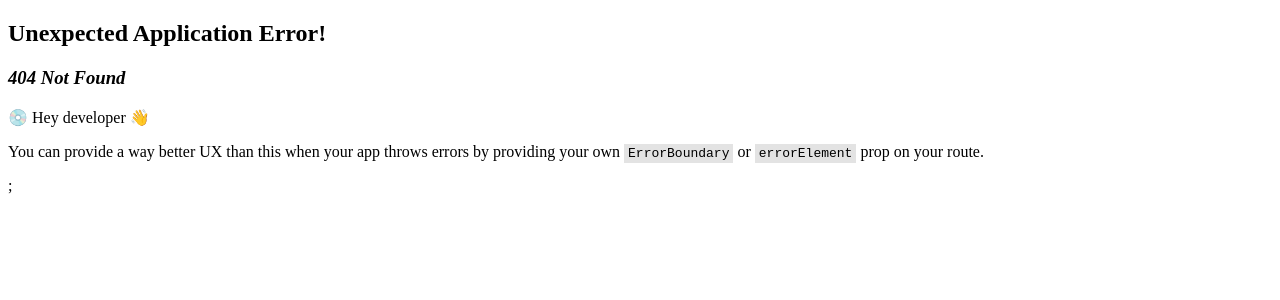
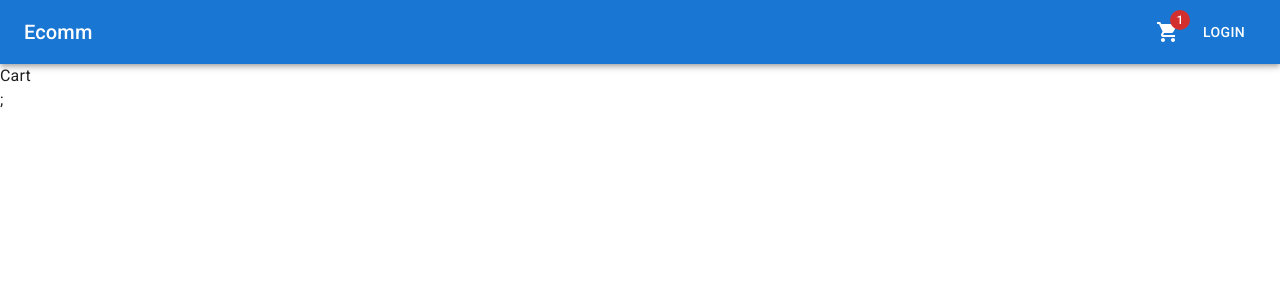
Before and after one commit to Prakhar-commits/E-commerce-Store, a React (Vite) app in the folder E-commerce/: page /cart in a window 1280 px wide. Before the commit this address had no page. Shown: the top 300 px of the page. Built offline with nearby package versions, Linux system fonts and the light colour scheme.

Commit message:
feat : Productslisting

```diff
--- a/E-commerce/src/App.jsx
+++ b/E-commerce/src/App.jsx
@@ -1,8 +1,15 @@
 import "./App.css";
 import {createBrowserRouter , createRoutesFromElements , Route , RouterProvider} from 'react-router-dom'
 import Layout from "./components/Layout";
+import {Home} from "./pages/Home";
+import Cart from "./pages/Cart";
+import Login from "./pages/Login";
 const router = createBrowserRouter(
-  createRoutesFromElements(<Route path="/" element={<Layout/>}></Route>)
+  createRoutesFromElements(<Route path="/" element={<Layout/>}>
+    <Route index element={<Home/>}></Route>
+    <Route path="/cart" element={<Cart/>}></Route>
+    <Route path="/login" element={<Login/>}></Route>
+  </Route>)
 )
 
 
--- a/E-commerce/src/components/Header.jsx
+++ b/E-commerce/src/components/Header.jsx
@@ -1,11 +1,11 @@
 import React from 'react'
-import { AppBar, Badge, Box, IconButton, Toolbar, Typography , } from '@mui/material'
+import { AppBar, Badge, Box, Button, IconButton, Toolbar, Typography , } from '@mui/material'
 import ShoppingCartIcon from '@mui/icons-material/ShoppingCart';
 
 export default function Header() {
   return <>
 
-   <AppBar>
+   <AppBar position='sticky'>
     <Toolbar>
         <Typography variant='h6' color='inherit' sx={{
             flexGrow: 1,
@@ -17,6 +17,7 @@ export default function Header() {
             </Badge>
         </IconButton>
         </Box>
+        <Button color='inherit'>Login</Button>
     </Toolbar>
    </AppBar>
   </>
--- a/E-commerce/src/components/Layout.jsx
+++ b/E-commerce/src/components/Layout.jsx
@@ -2,6 +2,7 @@ import React from 'react'
 import {CssBaseline, ThemeProvider, createTheme} from "@mui/material"
 import { light } from '@mui/material/styles/createPalette'
 import Header from './Header'
+import { Outlet } from 'react-router-dom'
 
 const theme = createTheme({
     palette : {
@@ -15,7 +16,7 @@ export default function Layout() {
     <ThemeProvider theme={theme}>
         <CssBaseline/>
        <Header/>
-        <main>This is main coming from the layout component</main>
+        <Outlet/>
         <footer></footer>
     </ThemeProvider>
 
--- a/E-commerce/src/pages/Cart.jsx
+++ b/E-commerce/src/pages/Cart.jsx
@@ -0,0 +1,7 @@
+import React from 'react'
+
+export default function Cart() {
+  return (
+    <div>Cart</div>
+  )
+}
--- a/E-commerce/src/pages/Home.jsx
+++ b/E-commerce/src/pages/Home.jsx
@@ -0,0 +1,37 @@
+import { Card, CardContent, CardMedia, Container, Grid, Rating, Typography } from '@mui/material';
+import React, { useEffect, useState } from 'react'
+
+
+export  function Home() {
+
+    const [products, setProducts] = useState([]);
+
+    async function fetchAllProducts(){
+     const response = await  fetch('https://fakestoreapi.com/products')
+           const result = await response.json();
+           setProducts(result);
+    }
+
+    useEffect(()=>{
+        fetchAllProducts();
+    },[]);
+  return (
+
+    <Container sx={{py:8}} maxWidth="lg">
+        <Grid container spacing={4} xs={12} sm={6} md={3}>
+            {products.map(({title, id , rating , description , price , image})=>(
+                <Grid item key={id}>
+                    <Card sx={{height: "100%",display:"flex" , flexDirection:"column"}}>
+                     <CardMedia component="img" sx={{}} image={image} alt={title} ></CardMedia>
+                     <CardContent>
+                        <Typography variant='h5' component='h2' gutterBottom sx={{}}>{title}</Typography>
+                        <Typography >{description}</Typography>
+                        <Typography>{price}</Typography>
+                        <Rating readOnly precision={0.5} value={rating.rate}/>
+                     </CardContent>
+                    </Card>
+                </Grid>))}
+        </Grid>
+    </Container>
+  )
+}
--- a/E-commerce/src/pages/Login.jsx
+++ b/E-commerce/src/pages/Login.jsx
@@ -0,0 +1,7 @@
+import React from 'react'
+
+export default function Login() {
+  return (
+    <div>Login</div>
+  )
+}
```
